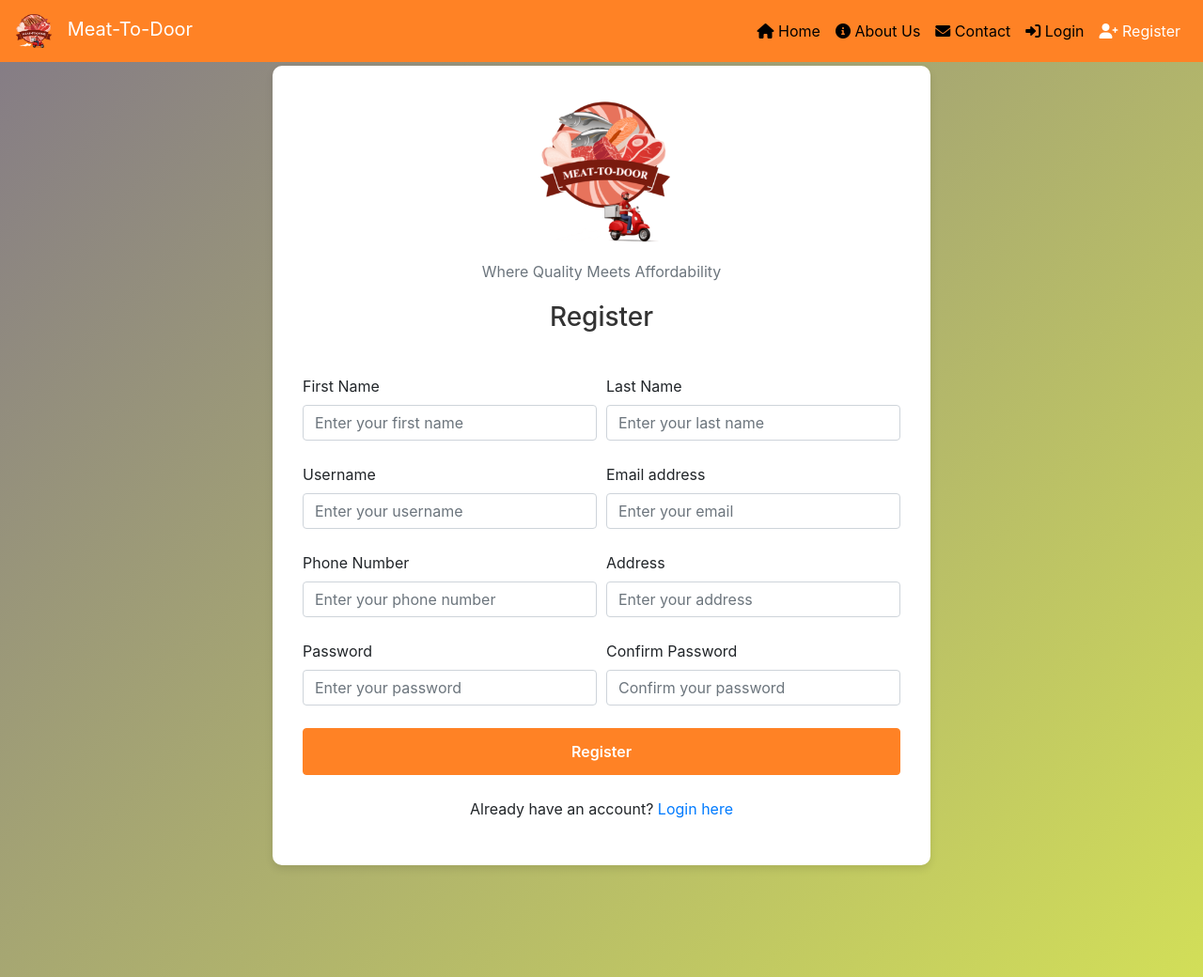
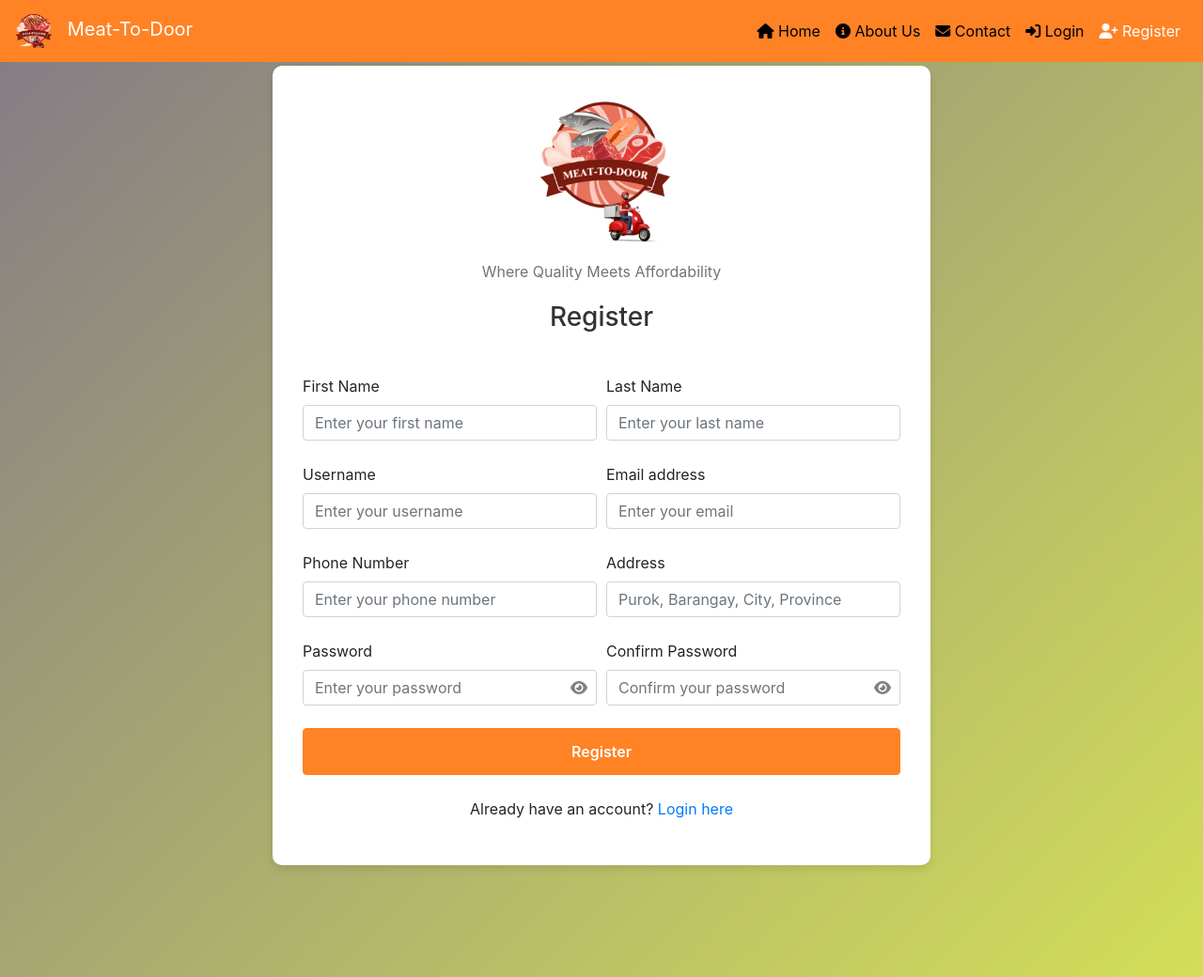
Before and after one commit to Ayeng02/M2DDS, a PHP site: page /customer/register.php in a window 1280 px wide. Shown: the whole page at 94% size. Run offline with PHP 8.4, Linux system fonts and the light colour scheme; some libraries are stand-ins or nearby versions.

Commit message:
REGISTER UPDATED

```diff
--- a/customer/register.php
+++ b/customer/register.php
@@ -19,25 +19,37 @@ require '../PHPMailer/PHPMailer/src/SMTP.php';
 $encryption_key = 'your-secret-key';
 
 // Helper functions
-function validatePhoneNumber($phone) {
+function validatePhoneNumber($phone)
+{
     return preg_match('/^(09\d{9})$/', $phone);
 }
 
-function validateAddress($address) {
+function validateAddress($address)
+{
     return preg_match('/^[\w\s\.,\-#]+, [\w\s]+, [\w\s]+$/', $address);
 }
 
-function validateUsername($username) {
+function validateUsername($username)
+{
     return preg_match('/^(?=.*[a-zA-Z])(?=.*\d)[a-zA-Z\d]{6,}$/', $username);
 }
 
-function validateName($name) {
+function validateName($name)
+{
     return preg_match('/^[A-Z][a-zA-Z\s]*$/', $name);
 }
 
-function validateEmail($email) {
+function validateEmail($email)
+{
     return filter_var($email, FILTER_VALIDATE_EMAIL);
 }
+
+$f_name = '';
+$l_name = '';
+$username = '';
+$email = '';
+$phone_num = '';
+$add_ress = '';
 
 $error = '';
 $success = false;
@@ -61,7 +73,7 @@ if ($_SERVER["REQUEST_METHOD"] == "POST") {
                             if (validatePhoneNumber($phone_num)) {
                                 if (validateAddress($add_ress)) {
                                     // Check if email or username already exists
-                                    $stmt = $conn->prepare("SELECT COUNT(*) FROM customers WHERE email = ? OR username = ?");
+                                    $stmt = $conn->prepare("SELECT COUNT(*) FROM Customers WHERE email = ? OR username = ?");
                                     $stmt->bind_param("ss", $email, $username);
                                     $stmt->execute();
                                     $stmt->bind_result($count);
@@ -153,7 +165,7 @@ $conn->close();
     <title>Register - Meat-To-Door Delivery</title>
     <link rel="stylesheet" href="https://stackpath.bootstrapcdn.com/bootstrap/4.5.2/css/bootstrap.min.css">
     <link rel="stylesheet" href="https://cdn.jsdelivr.net/npm/sweetalert2@11/dist/sweetalert2.min.css">
-    <link rel="stylesheet" href="https://cdnjs.cloudflare.com/ajax/libs/font-awesome/6.0.0/css/all.min.css" />
+    <link rel="stylesheet" href="https://cdnjs.cloudflare.com/ajax/libs/font-awesome/6.6.0/css/all.min.css" />
     <link rel="stylesheet" href="./css/home.css">
     <link rel="icon" href="../img/mtdd_logo.png" type="image/x-icon">
     <style>
@@ -309,6 +321,26 @@ $conn->close();
             background-color: #e36f10;
             border-color: #e36f10;
         }
+
+        .password-wrapper {
+            position: relative;
+        }
+
+        .password-wrapper .toggle-password {
+            position: absolute;
+            right: 15px;
+            top: 73%;
+            transform: translateY(-50%);
+            cursor: pointer;
+            color: gray;
+        }
+
+        input[type="password"],
+        input[type="text"] {
+            width: 100%;
+            padding-right: 40px;
+            /* Add space for the eye icon */
+        }
     </style>
 </head>
 
@@ -369,43 +401,47 @@ $conn->close();
             <div class="form-row">
                 <div class="form-group col-md-6">
                     <label for="f_name">First Name</label>
-                    <input type="text" class="form-control" id="f_name" name="f_name" placeholder="Enter your first name" required oninput="validateName(this)">
+                    <input type="text" class="form-control" id="f_name" name="f_name" placeholder="Enter your first name" required oninput="validateName(this)" value="<?php echo isset($f_name) ? htmlspecialchars($f_name) : ''; ?>">
                 </div>
                 <div class="form-group col-md-6">
                     <label for="l_name">Last Name</label>
-                    <input type="text" class="form-control" id="l_name" name="l_name" placeholder="Enter your last name" required oninput="validateName(this)">
+                    <input type="text" class="form-control" id="l_name" name="l_name" placeholder="Enter your last name" required oninput="validateName(this)" value="<?php echo isset($l_name) ? htmlspecialchars($l_name) : ''; ?>">
                 </div>
             </div>
             <div class="form-row">
                 <div class="form-group col-md-6">
                     <label for="username">Username</label>
-                    <input type="text" class="form-control" id="username" name="username" placeholder="Enter your username" required>
+                    <input type="text" class="form-control" id="username" name="username" placeholder="Enter your username" required value="<?php echo isset($username) ? htmlspecialchars($username) : ''; ?>">
                 </div>
                 <div class="form-group col-md-6">
                     <label for="email">Email address</label>
-                    <input type="email" class="form-control" id="email" name="email" placeholder="Enter your email" required>
+                    <input type="email" class="form-control" id="email" name="email" placeholder="Enter your email" required value="<?php echo isset($email) ? htmlspecialchars($email) : ''; ?>">
                 </div>
             </div>
             <div class="form-row">
                 <div class="form-group col-md-6">
                     <label for="phone_num">Phone Number</label>
-                    <input type="text" class="form-control" id="phone_num" name="phone_num" placeholder="Enter your phone number" required>
+                    <input type="text" class="form-control" id="phone_num" name="phone_num" placeholder="Enter your phone number" required value="<?php echo isset($phone_num) ? htmlspecialchars($phone_num) : ''; ?>">
                 </div>
                 <div class="form-group col-md-6">
                     <label for="add_ress">Address</label>
-                    <input type="text" class="form-control" id="add_ress" name="add_ress" placeholder="Enter your address" required>
+                    <input type="text" class="form-control" id="add_ress" name="add_ress" placeholder="Purok, Barangay, City, Province" required value="<?php echo isset($add_ress) ? htmlspecialchars($add_ress) : ''; ?>">
                 </div>
             </div>
             <div class="form-row">
-                <div class="form-group col-md-6">
+                <div class="form-group col-md-6 password-wrapper">
                     <label for="cust_pass">Password</label>
                     <input type="password" class="form-control" id="cust_pass" name="cust_pass" placeholder="Enter your password" required>
+                    <i class="fas fa-thin fa-eye toggle-password" onclick="togglePasswordVisibility('cust_pass', this)"></i>
                 </div>
-                <div class="form-group col-md-6">
+                <div class="form-group col-md-6 password-wrapper">
                     <label for="confirm_pass">Confirm Password</label>
                     <input type="password" class="form-control" id="confirm_pass" name="confirm_pass" placeholder="Confirm your password" required>
+                    <i class="fas fa-thin fa-eye toggle-password" onclick="togglePasswordVisibility('confirm_pass', this)"></i>
                 </div>
             </div>
+
+
             <button type="submit" class="btn btn-primary btn-block">Register</button>
         </form>
         <div class="register-footer">
@@ -454,6 +490,22 @@ $conn->close();
                 return char.toUpperCase();
             });
         }
+
+        function togglePasswordVisibility(fieldId, iconElement) {
+            var passwordInput = document.getElementById(fieldId);
+
+            if (passwordInput.type === "password") {
+                passwordInput.type = "text";
+
+                iconElement.classList.remove('fa-eye');
+                iconElement.classList.add('fa-eye-slash');
+            } else {
+                passwordInput.type = "password";
+
+                iconElement.classList.remove('fa-eye-slash');
+                iconElement.classList.add('fa-eye');
+            }
+        }
     </script>
 </body>
 
```
Lines whose indentation alone changed are shown as unchanged.
